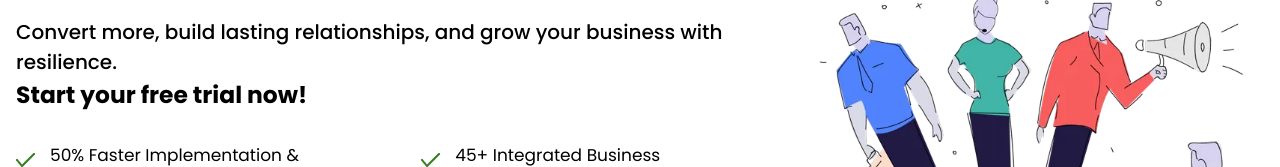
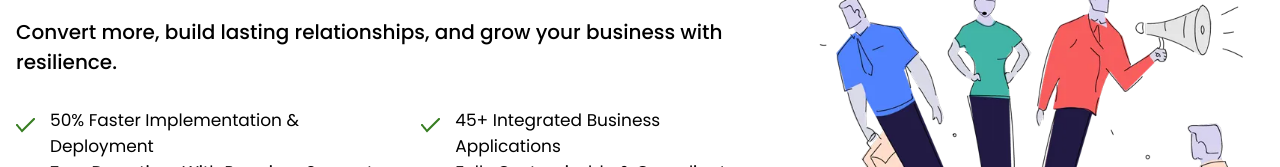
Before and after one commit to umraobisht22/zoho-crm, a plain HTML site: page index.html in a window 1280 px wide. Shown: the part 266-433 px from the top of the page. Drawn offline with nearby package versions, Linux system fonts and the light colour scheme; a script that the page names is missing.

Commit message:
removed free trial line

```diff
--- a/index.html
+++ b/index.html
@@ -92,7 +92,7 @@
             Experience the World’s Favourite CRM with the Most Trusted Tech Partner!</div>
           <div class="intro-text">
             Convert more, build lasting relationships, and grow your business with resilience.
-            <h3>Start your free trial now!</h3>
+            <!-- <h3>Start your free trial now!</h3> -->
           </div>
           <div class="features-list">
             <div class="tic-txt">
```
